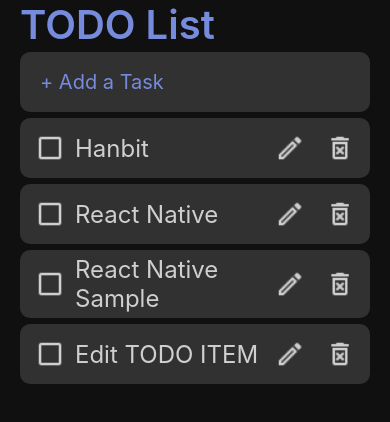
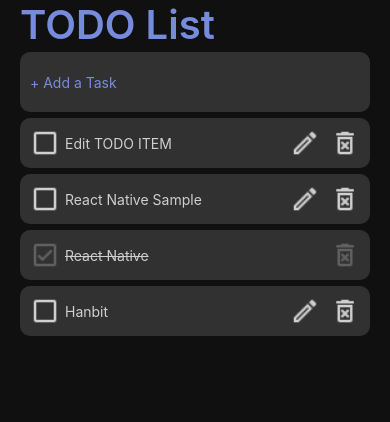
Before and after one commit to wlsghKim/bucket-list2, a React Native app: screen / in a window 390 px wide. Shown: the top 422 px of the page. Built offline with nearby package versions, Linux system fonts and the light colour scheme.

Commit message:
20230310-7

```diff
--- a/src/App.js
+++ b/src/App.js
@@ -30,13 +30,45 @@
 
   const [newTask, setNewTask] = useState('');
 
+  const [tasks, setTasks] = useState({
+    1: { id: '1', text: 'Hanbit', completed: false },
+    2: { id: '2', text: 'React Native', completed: true },
+    3: { id: '3', text: 'React Native Sample', completed: false },
+    4: { id: '4', text: 'Edit TODO ITEM', completed: false },
+  });
   const _addTask = () => {
-    alert(`Add: ${newTask}`);
+    const ID = Date.now().toString();
+    const newTaskObject = {
+      [ID]: { id: ID, text: newTask, completed: false },
+    };
+
     setNewTask('');
+    setTasks({ ...tasks, ...newTaskObject });
   };
+
+  const _deleteTask = id => {
+    const currentTasks = { ...tasks };
+    delete currentTasks[id];
+    setTasks(currentTasks);
+  };
+  const _toggleTask = id => {
+    const currentTasks = { ...tasks };
+    currentTasks[id]['completed'] = !currentTasks[id]['completed'];
+    setTasks(currentTasks);
+  };
+  const _updateTask = item => {
+    const currentTasks = { ...tasks };
+    currentTasks[item.id] = item;
+    setTasks(currentTasks);
+  };
+
   const _handleTextChange = text => {
     setNewTask(text);
     console.log(`변경된문자열:${newTask}`);
+  };
+
+  const _onBlur = () => {
+    setNewTask('');
   };
 
   return (
@@ -50,14 +82,22 @@
         <Input
           value={newTask}
           placeholder="+ Add a Task"
-          onChangeText={_handleTextChange}
-          onSubmitEditing={_addTask}
+          onChangeText={_handleTextChange} //수정시
+          onSubmitEditing={_addTask} //완료버튼
+          onBlur={_onBlur} //포커스 잃었을때
         />
         <List width={width}>
-          <Task text="Hanbit" />
-          <Task text="React Native" />
-          <Task text="React Native Sample" />
-          <Task text="Edit TODO ITEM" />
+          {Object.values(tasks)
+            .reverse()
+            .map(item => (
+              <Task
+                key={item.id}
+                item={item}
+                deleteTask={_deleteTask}
+                toggleTask={_toggleTask}
+                updateTask={_updateTask}
+              />
+            ))}
         </List>
       </Container>
     </ThemeProvider>
--- a/src/components/IconButton.js
+++ b/src/components/IconButton.js
@@ -5,20 +5,19 @@
 import images from '../images';
 
 const Icon = styled.Image`
-  tint-color: ${({ theme }) => theme.text};
+  tint-color: ${({ theme, completed }) =>
+    completed ? theme.done : theme.text};
   width: 30px;
   height: 30px;
-  margin: 10px;
+  margin: 5px;
 `;
 
-const IconButton = ({ type, onPressOut }) => {
-  const _onPressOut = () => {
-    onPressOut(id);
-  };
+const IconButton = ({ type, onPressOut, id, completed }) => {
+  const _onPressOut = () => onPressOut(id);
 
   return (
     <Pressable onPressOut={_onPressOut}>
-      <Icon source={type} />
+      <Icon source={type} completed={completed} />
     </Pressable>
   );
 };
@@ -30,6 +29,8 @@
 IconButton.propTypes = {
   type: PropTypes.oneOf(Object.values(images)).isRequired,
   onPressOut: PropTypes.func,
+  id: PropTypes.string,
+  completed: PropTypes.bool,
 };
 
 export default IconButton;
--- a/src/components/Input.js
+++ b/src/components/Input.js
@@ -1,7 +1,7 @@
-import React, { Children } from 'react';
+import React from 'react';
 import { Dimensions } from 'react-native';
 import styled from 'styled-components/native';
-import Protypes from 'prop-types';
+import PropTypes from 'prop-types';
 
 const StyledInput = styled.TextInput.attrs(({ theme }) => ({
   placeholderTextColor: theme.main,
@@ -9,14 +9,20 @@
   width: ${({ width }) => width - 40}px;
   height: 60px;
   margin: 3px 0;
-  padding: 15px 20px;
+  padding: 15px 10px;
   border-radius: 10px;
   background-color: ${({ theme }) => theme.itemBackground};
-  font-size: 20px;
+  font-size: 14px;
   color: ${({ theme }) => theme.text};
 `;
 
-const Input = ({ placeholder, value, onChangeText, onSubmitEditing }) => {
+const Input = ({
+  placeholder,
+  value,
+  onChangeText,
+  onSubmitEditing,
+  onBlur,
+}) => {
   const { width } = Dimensions.get('window');
   return (
     <StyledInput
@@ -31,16 +37,18 @@
       value={value}
       onChangeText={onChangeText}
       onSubmitEditing={onSubmitEditing}
+      onBlur={onBlur}
     />
   );
 };
 
 // props속성의 타입과 필수여부체크
-Input.prototypes = {
-  placeholder: Protypes.string,
-  value: Protypes.string.isRequired,
-  onChangeText: Protypes.func.isRequired,
-  onSubmitEditing: Protypes.func.isRequired,
+Input.propTypes = {
+  placeholder: PropTypes.string,
+  value: PropTypes.string.isRequired,
+  onChangeText: PropTypes.func.isRequired,
+  onSubmitEditing: PropTypes.func.isRequired,
+  onBlur: PropTypes.func.isRequired,
 };
 
 export default Input;
--- a/src/components/Task.js
+++ b/src/components/Task.js
@@ -1,8 +1,9 @@
-import React from 'react';
+import React, { useState } from 'react';
 import styled from 'styled-components/native';
 import PropTypes from 'prop-types';
 import IconButton from './IconButton';
 import images from '../images';
+import Input from './Input';
 
 const Container = styled.View`
   flex-direction: row;
@@ -15,23 +16,65 @@
 
 const Contents = styled.Text`
   flex: 1;
-  font-size: 24px;
+  font-size: 14px;
   color: ${({ theme }) => theme.text};
+  text-decoration-line: ${({ completed }) =>
+    completed ? 'line-through' : 'none'};
 `;
 
-const Task = ({ text }) => {
-  return (
+const Task = ({ item, deleteTask, toggleTask, updateTask }) => {
+  const [isEditing, setIsEditing] = useState(false);
+  const [text, setText] = useState(item.text);
+
+  const _handleUpdateButtonPress = () => setIsEditing(true);
+
+  const _onSubmitEditing = () => {
+    if (isEditing) {
+      const editedTask = { ...item, ...{ text } };
+      setIsEditing(false);
+      updateTask(editedTask);
+    }
+  };
+
+  const _onBlur = () => (isEditing ? setIsEditing(false) : setText(item.text));
+
+  return isEditing ? (
+    <Input
+      value={text}
+      onChangeText={text => setText(text)}
+      onSubmitEditing={_onSubmitEditing}
+      onBlur={_onBlur}
+    />
+  ) : (
     <Container>
-      <IconButton type={images.uncompleted} />
-      <Contents>{text}</Contents>
-      <IconButton type={images.update} />
-      <IconButton type={images.delete} />
+      <IconButton
+        type={item.completed ? images.completed : images.uncompleted}
+        id={item.id}
+        onPressOut={toggleTask}
+        completed={item.completed}
+      />
+      <Contents completed={item.completed}>{item.text}</Contents>
+      {item.completed || (
+        <IconButton
+          type={images.update}
+          onPressOut={_handleUpdateButtonPress}
+        />
+      )}
+      <IconButton
+        type={images.delete}
+        id={item.id}
+        onPressOut={deleteTask}
+        completed={item.completed}
+      />
     </Container>
   );
 };
 
 Task.propTypes = {
-  text: PropTypes.string.isRequired,
+  item: PropTypes.object.isRequired,
+  deleteTask: PropTypes.func.isRequired,
+  toggleTask: PropTypes.func.isRequired,
+  updateTask: PropTypes.func.isRequired,
 };
 
 export default Task;
```
